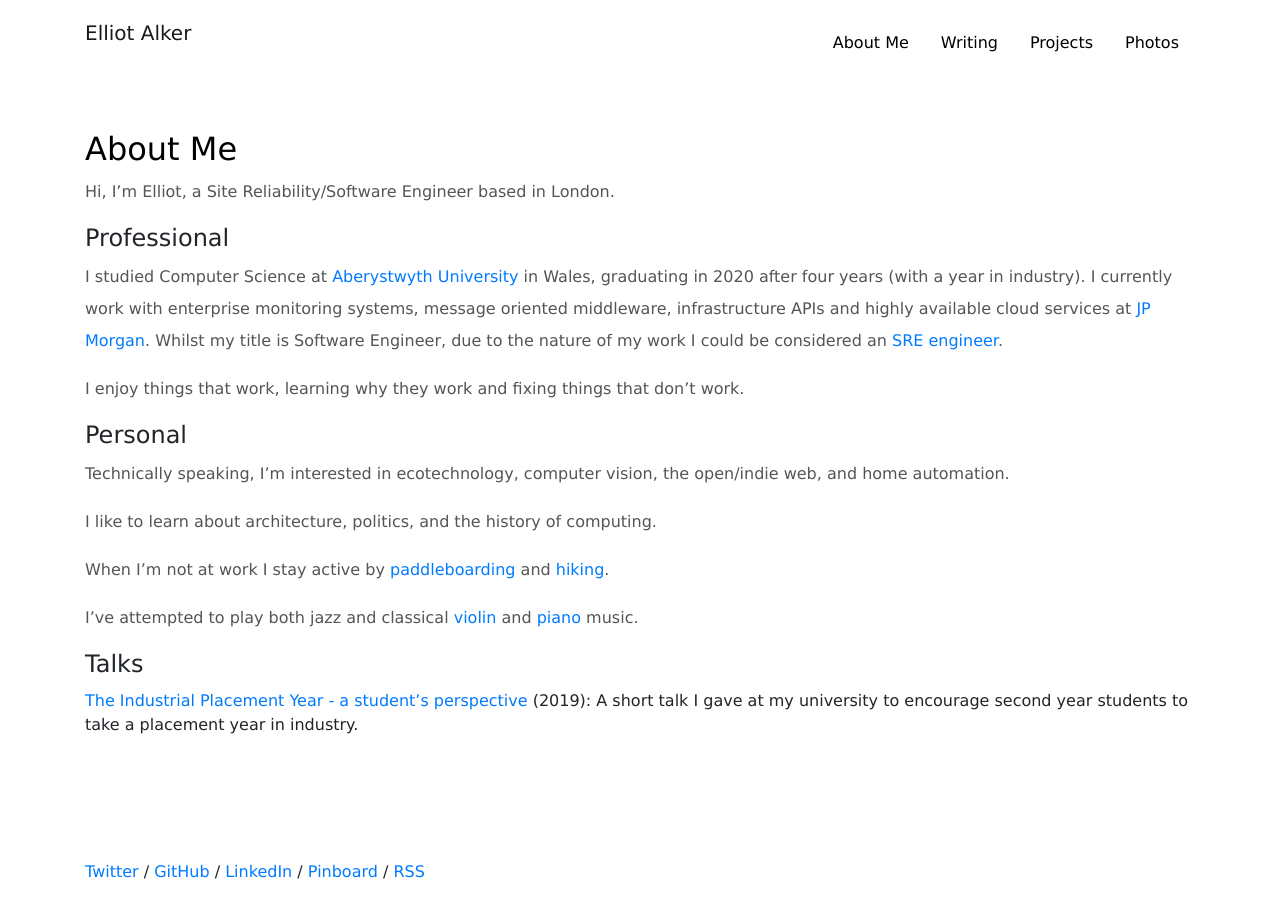
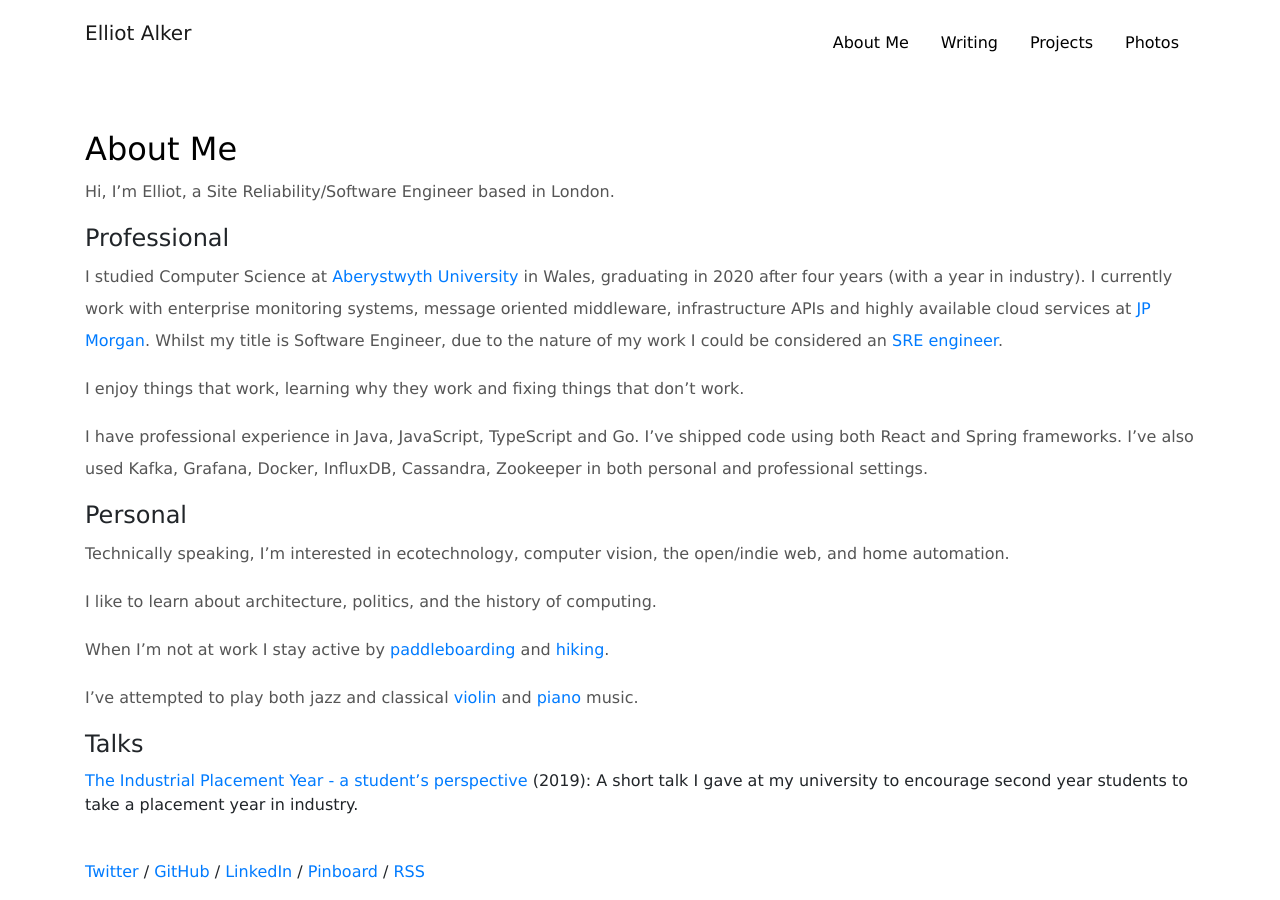
Before and after one commit to ealker/ealker.github.io, a Jekyll site: the page built from about.md, in a window 1280 px wide. Built offline with Jekyll 4.4.1, drawn with Linux system fonts in a browser that asks for light colours; nearby versions of some CDN libraries.

Commit message:
Added technology to about page.

```diff
--- a/about.md
+++ b/about.md
@@ -12,6 +12,8 @@ I studied Computer Science at [Aberystwyth University](https://www.aber.ac.uk/en
 I currently work with enterprise monitoring systems, message oriented middleware, infrastructure APIs and highly available cloud services at [JP Morgan](https://www.jpmorgan.com/insights/technology). Whilst my title is Software Engineer, due to the nature of my work I could be considered an [SRE engineer](https://www.redhat.com/en/topics/devops/what-is-sre).
 
 I enjoy things that work, learning why they work and fixing things that don't work.
+
+I have professional experience in Java, JavaScript, TypeScript and Go. I've shipped code using both  React and Spring frameworks. I've also used Kafka, Grafana, Docker, InfluxDB, Cassandra, Zookeeper in both personal and professional settings.
 
 #### Personal
 
```
